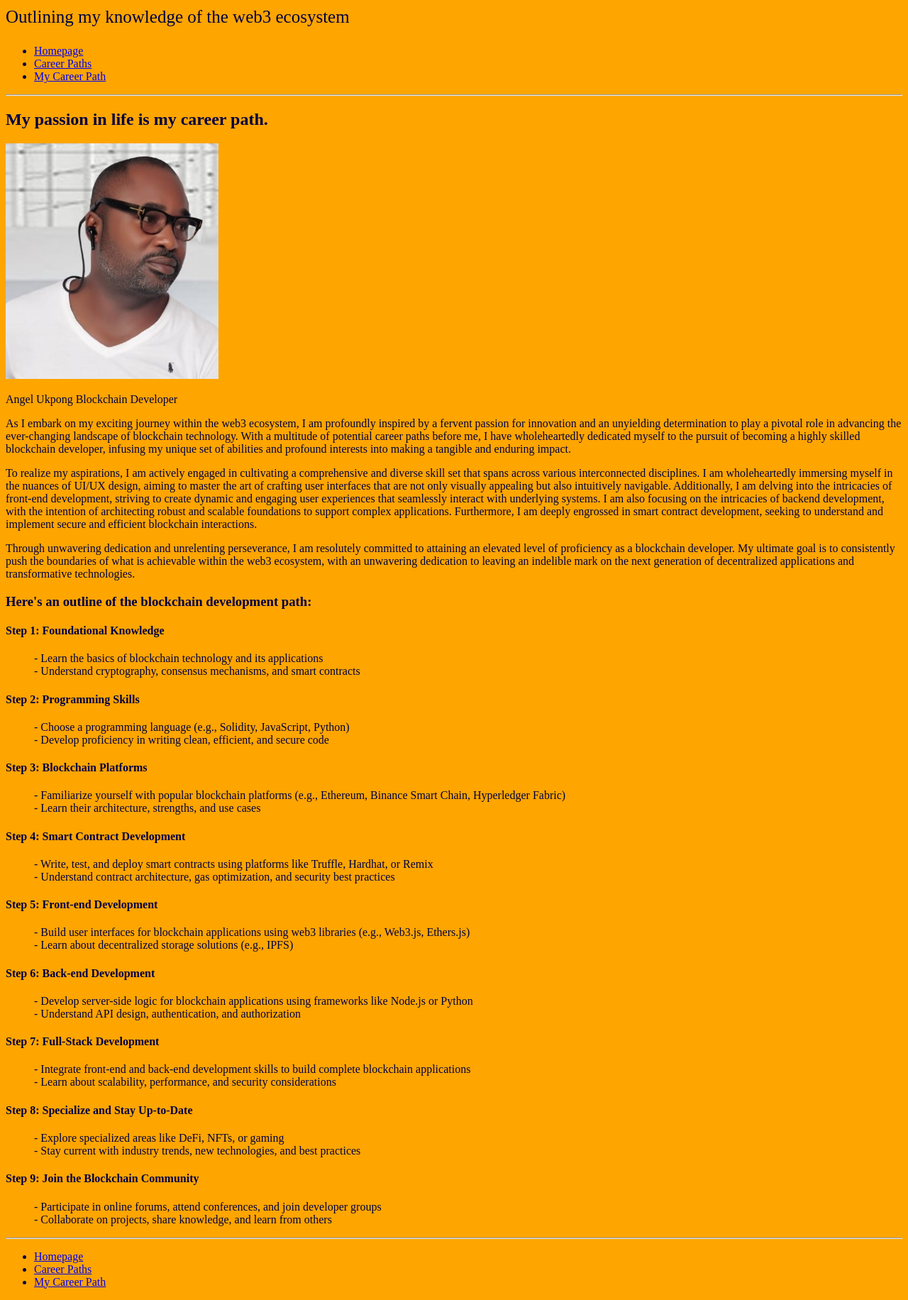
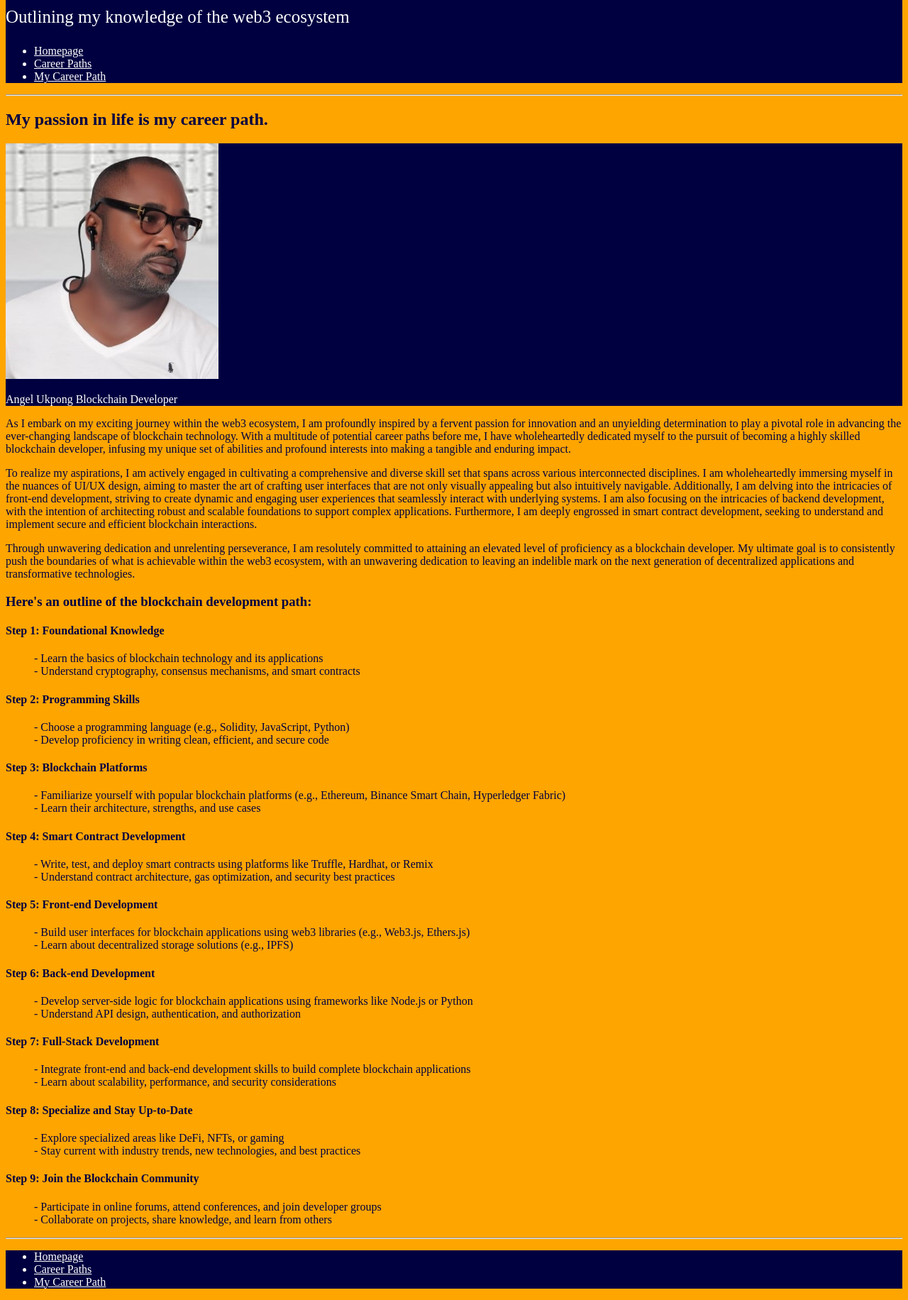
Before and after one commit to angelukpong/web3-ecosystem, a plain HTML site: page my-career-path.html in a window 1280 px wide. Shown: the part 73-1905 px from the top of the page at 71% size. Drawn offline with Linux system fonts and the light colour scheme.

Commit message:
Added background color to the top and bottom divs
div background color RGB(0, 0, 65) added

```diff
--- a/my-career-path.html
+++ b/my-career-path.html
@@ -7,16 +7,16 @@
   </head>
   <body style="background-color: orange; color: rgb(0, 0, 65)">
     <div>
-      <div>
+        <div style="background-color: rgb(0, 0, 65); color: #fff;">
             <h1>Web3 Ecosystem</h1>
             <p style="font-size: 25px">
               Outlining my knowledge of the web3 ecosystem
             </p>
-        <div>
-          <ul>
-            <li><a href="index.html">Homepage</a></li>
-            <li><a href="career-paths.html">Career Paths</a></li>
-            <li><a href="#">My Career Path</a></li>
+            <div style="background-color: rgb(0, 0, 65); color: white;">
+                <ul >
+                  <li><a href="index.html" style="color: white;">Homepage</a></li>
+                  <li><a href="career-paths.html" style="color: white;">Career Paths</a></li>
+                  <li><a href="#" style="color: white;">My Career Path</a></li>
                 </ul>
               </div>
           </div>
@@ -24,9 +24,9 @@
       <div>
         <h2>My passion in life is my career path.</h2>
         <div>
-            <div>
+            <div style="background-color: rgb(0, 0, 65);">
                 <img src="assets/images/profile/my-passport-6-main-portrait.jpg" alt="Angel Ukpong" width="300">
-                <p><span>Angel Ukpong</span> <span>Blockchain Developer</span></p>
+                <p style="color: white;"><span>Angel Ukpong</span> <span>Blockchain Developer</span></p>
             </div>
         <p>
           As I embark on my exciting journey within the web3 ecosystem, I am
@@ -121,11 +121,11 @@
 
       <hr />
 
-      <div>
-        <ul>
-          <li><a href="index.html">Homepage</a></li>
-          <li><a href="career-paths.html">Career Paths</a></li>
-          <li><a href="#">My Career Path</a></li>
+      <div style="background-color: rgb(0, 0, 65); color: white;">
+        <ul >
+          <li><a href="index.html" style="color: white;">Homepage</a></li>
+          <li><a href="career-paths.html" style="color: white;">Career Paths</a></li>
+          <li><a href="#" style="color: white;">My Career Path</a></li>
         </ul>
       </div>
     </div>
```
Also changed, not shown: career-paths.html (+18 -16 lines), index.html (+14 -14 lines). Lines whose indentation alone changed are shown as unchanged.
